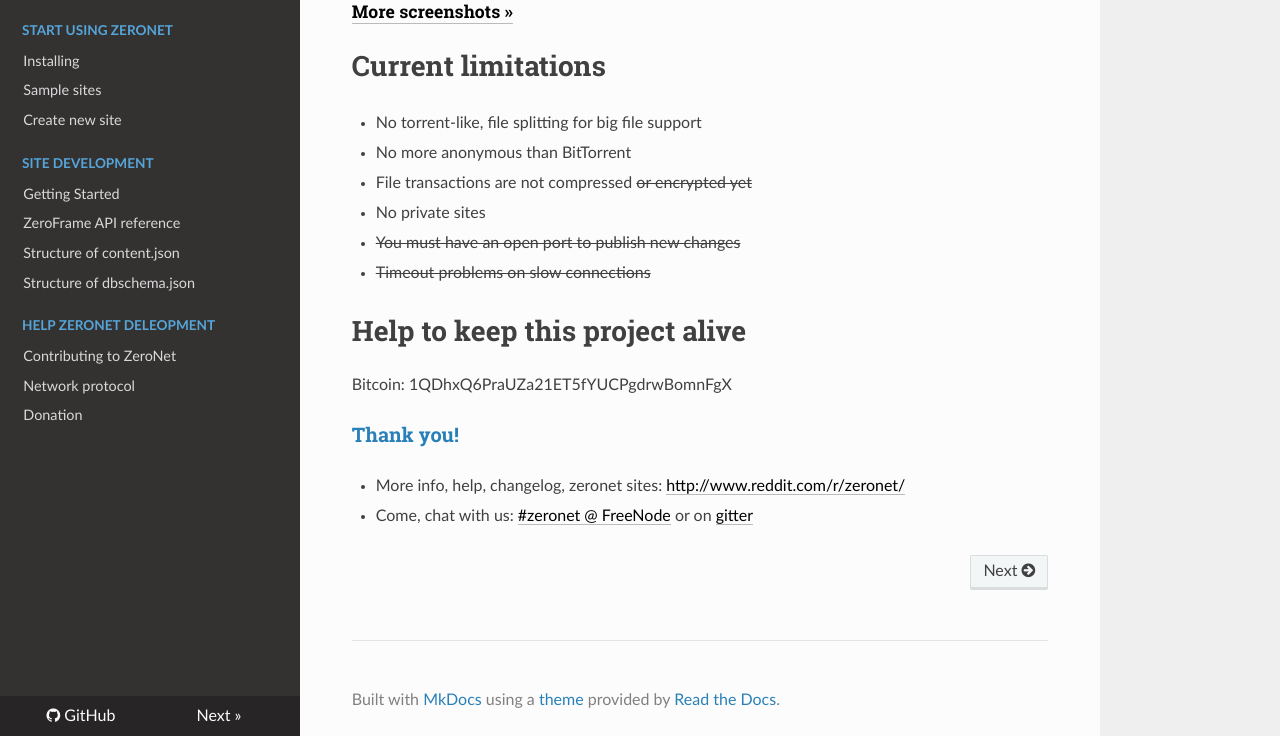
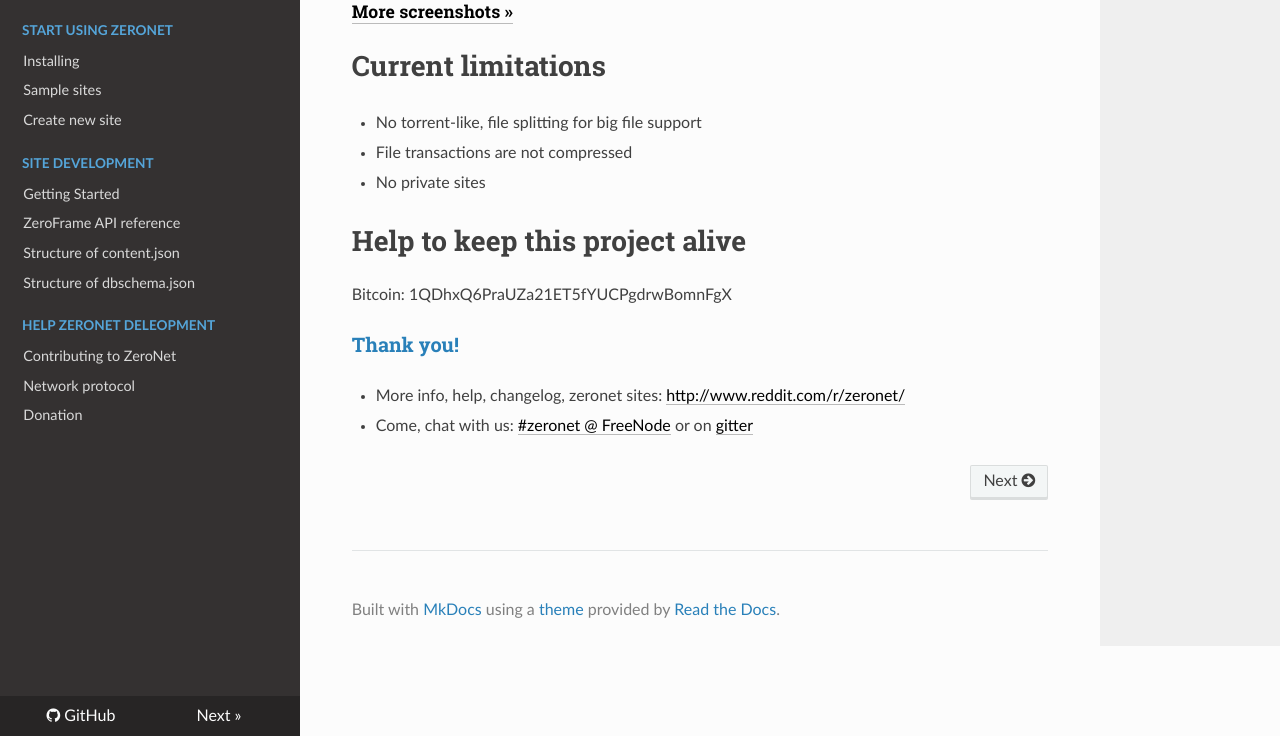
Before and after one commit to HelloZeroNet/Documentation, an MkDocs documentation site: the page built from docs/index.md, in a window 1280 px wide and 900 px high, scrolled down 2279 px, cut to the strip 164-900 px from the top of the window. Built offline with MkDocs 1.6.1, drawn with Linux system fonts in a browser that asks for light colours; nearby versions of some CDN libraries; comment, search, counter and statistics services are not loaded; old or Windows-style settings are respelled for this version of MkDocs; some of the changed text lies outside the part shown.

Commit message:
Update index to reflect latest features

```diff
--- a/docs/index.md
+++ b/docs/index.md
@@ -78,11 +78,8 @@ ZeroNet counts with a built-in SQL database. This makes content-heavy site devel
 # Current limitations
 
 * No torrent-like, file splitting for big file support
-* No more anonymous than BitTorrent
-* File transactions are not compressed <s>or encrypted yet</s>
+* File transactions are not compressed
 * No private sites
-* <s>You must have an open port to publish new changes</s>
-* <s>Timeout problems on slow connections</s>
 
 # Help to keep this project alive
 
```
Also changed, not shown: other parts of docs/index.md (+1 -1 lines).
